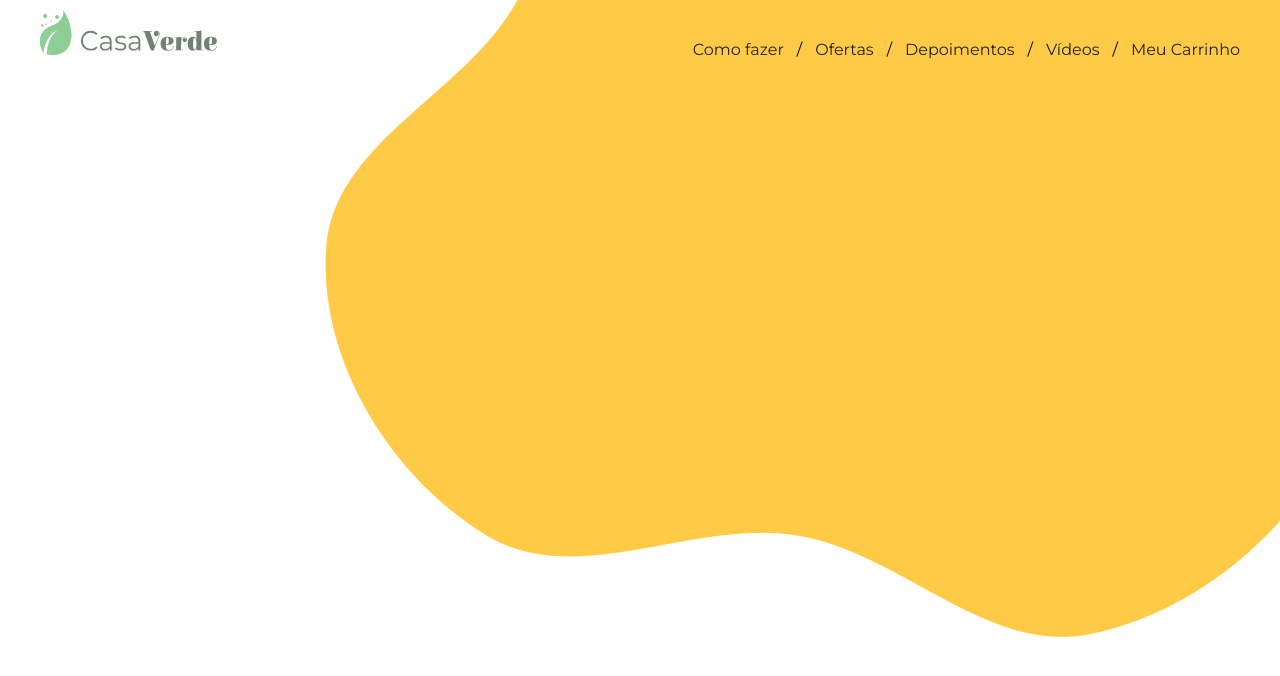
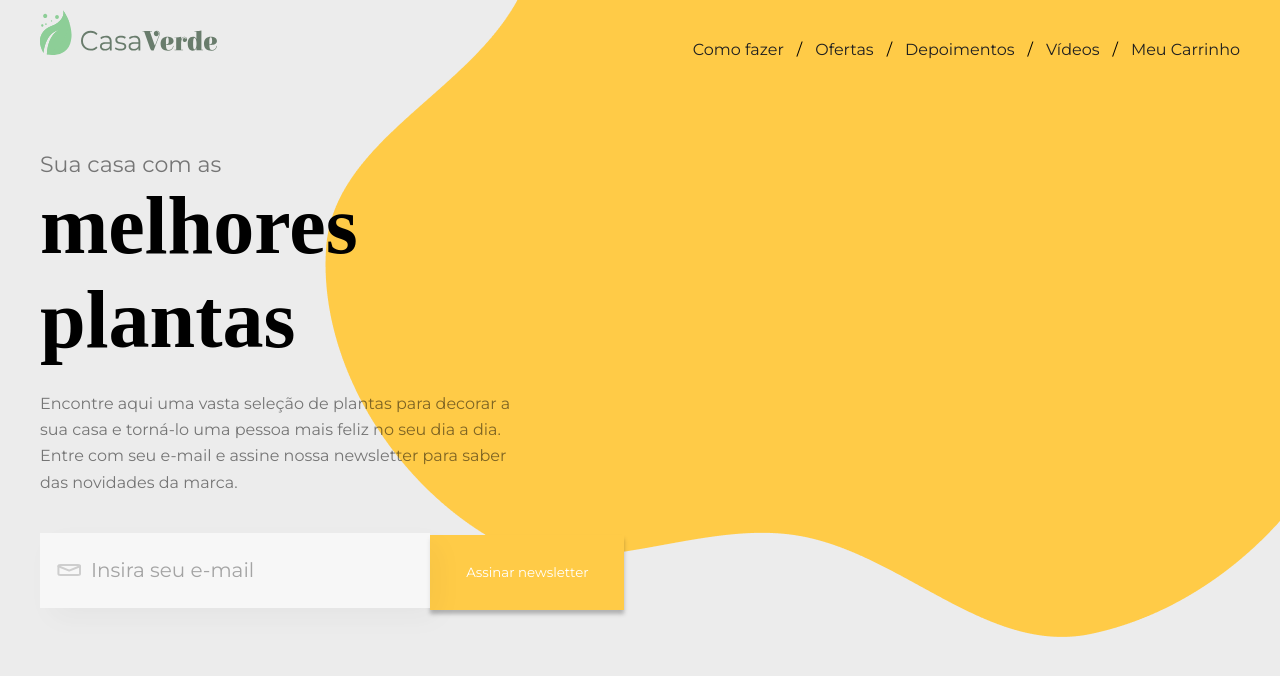
Before and after one commit to rodrfx/landing-page-casa-verde, a React (Vite) app: page / in a window 1280 px wide. Shown: the top 676 px of the page. Built offline with nearby package versions, Linux system fonts and the light colour scheme; a web font is replaced by a local one.

Commit message:
feat: add newsletter component

```diff
--- a/src/App.jsx
+++ b/src/App.jsx
@@ -1,4 +1,5 @@
 import { Header } from './components/Header';
+import { Newsletter } from './components/Newsletter';
 import { GlobalStyle } from './styles/globalStyle';
 import * as S from './styles/stylesAPP';
 
@@ -7,6 +8,7 @@ function App() {
 		<S.Container>
 			<S.Content>
 				<Header />
+				<Newsletter />
 			</S.Content>
 
 			<GlobalStyle />
--- /dev/null
+++ b/src/components/Newsletter/index.jsx
@@ -0,0 +1,19 @@
+import * as S from './styles';
+
+export function Newsletter() {
+	return (
+		<S.Container>
+			<p>Sua casa com as</p>
+			<h1>melhores plantas</h1>
+			<p>
+				Encontre aqui uma vasta seleção de plantas para decorar a sua casa e
+				torná-lo uma pessoa mais feliz no seu dia a dia. Entre com seu e-mail e
+				assine nossa newsletter para saber das novidades da marca.
+			</p>
+			<form action="/">
+				<input type="email" placeholder="Insira seu e-mail" required />
+				<button type="submit">Assinar newsletter</button>
+			</form>
+		</S.Container>
+	);
+}
--- /dev/null
+++ b/src/components/Newsletter/styles.js
@@ -0,0 +1,55 @@
+import styled from 'styled-components';
+import email from '../../assets/mail.svg';
+
+export const Container = styled.div`
+	width: 36.56rem;
+	margin-top: calc(9.44rem - 3.7rem);
+
+	p:first-child {
+		opacity: 0.5;
+		font-size: 1.38rem;
+		margin-bottom: 0.08rem;
+	}
+
+	h1 {
+		font-size: 5.13rem;
+		margin-bottom: 1.5rem;
+	}
+
+	p:nth-child(3) {
+		max-width: 30.06rem;
+		line-height: 1.63rem;
+		margin-bottom: 2.31rem;
+		opacity: 0.5;
+	}
+
+	input {
+		width: 24.4rem;
+		height: 4.69rem;
+		opacity: 0.6;
+		border: 0;
+		line-height: 1.25rem;
+		font-size: 1.25rem;
+		background-image: url(${email});
+		background-size: 1.5rem;
+		background-repeat: no-repeat;
+		background-position: 17px center;
+		outline-color: var(--yellow);
+		box-shadow: 10px 10px 30px 0px #0000000f;
+		padding: 0 51px;
+	}
+
+	button {
+		color: var(--white);
+		background-color: var(--yellow);
+		width: 12.13rem;
+		height: 4.69rem;
+		border: 0;
+		box-shadow: 0px 4px 4px 0px rgba(0, 0, 0, 0.25);
+		transition: filter 0.2s;
+
+		&:hover {
+			filter: brightness(0.95);
+		}
+	}
+`;
--- a/src/styles/globalStyle.js
+++ b/src/styles/globalStyle.js
@@ -2,8 +2,10 @@ import { createGlobalStyle } from 'styled-components';
 
 export const GlobalStyle = createGlobalStyle`
     :root {
-    --background: #FFFFFF;
+    --background: #ECECEC;
     --text: #202020;
+    --yellow: #FFCB47;
+    --white: #FFFFFF;
     }
 
     * {
```
Also changed, not shown: src/assets/mail.svg (added), src/components/Header/styles.js (renamed from src/components/Header/styles.jsx).
